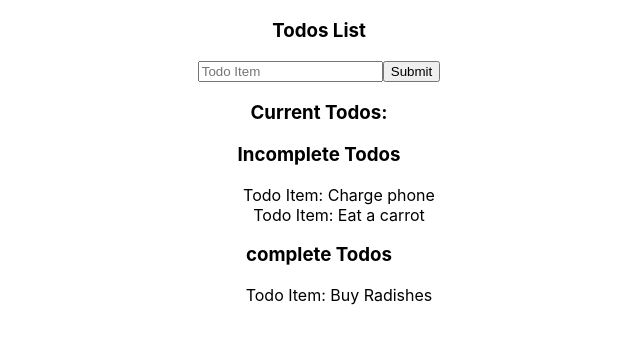
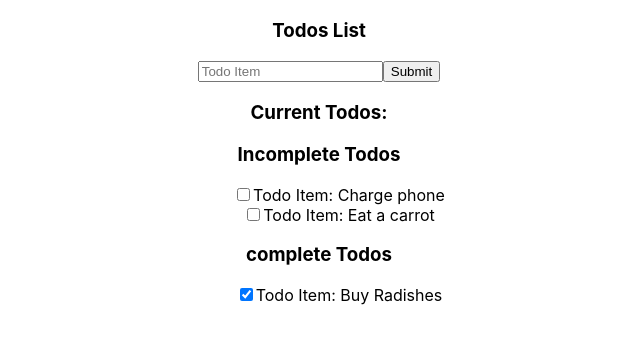
Before and after one commit to truthseekers/class-todo-list, a React (Create React App) app: page / in a window 1280 px wide. Shown: the top 344 px of the page, without its empty margins (321-961 px from the left). Built offline with nearby package versions, Linux system fonts and the light colour scheme.

Commit message:
finished updating todo

```diff
--- a/src/App.js
+++ b/src/App.js
@@ -13,6 +13,7 @@ class App extends React.Component {
       textField: "",
     };
 
+    this.updateTodo = this.updateTodo.bind(this);
     this.handleSubmit = this.handleSubmit.bind(this);
     this.handleNameFieldChange = this.handleNameFieldChange.bind(this);
   }
@@ -41,6 +42,19 @@ class App extends React.Component {
     });
   }
 
+  updateTodo(updatedId) {
+    let newTodos = [...this.state.todos];
+    newTodos.forEach((elem) => {
+      if (elem.id == updatedId) {
+        elem.isCompleted = !elem.isCompleted;
+      }
+    });
+    this.setState({
+      todos: newTodos,
+      textField: this.state.textField,
+    });
+  }
+
   render() {
     console.log(this.state.todos);
     return (
@@ -59,7 +73,7 @@ class App extends React.Component {
           <input type="submit" value="Submit" />
         </form>
         <h3>Current Todos:</h3>
-        <TodoList todos={this.state.todos} />
+        <TodoList updateTodo={this.updateTodo} todos={this.state.todos} />
       </div>
     );
   }
--- a/src/TodoItem.js
+++ b/src/TodoItem.js
@@ -3,10 +3,24 @@ import React from "react";
 class TodoItem extends React.Component {
   constructor(props) {
     super(props);
+    this.updateTodo = this.updateTodo.bind(this);
+  }
+
+  updateTodo() {
+    this.props.updateTodo(this.props.id);
   }
 
   render() {
-    return <li>Todo Item: {this.props.title}</li>;
+    return (
+      <li>
+        <input
+          type="checkbox"
+          checked={this.props.isCompleted}
+          onChange={this.updateTodo}
+        />
+        Todo Item: {this.props.title}
+      </li>
+    );
   }
 }
 
--- a/src/TodoList.js
+++ b/src/TodoList.js
@@ -13,7 +13,15 @@ class TodoList extends React.Component {
         <ul style={{ listStyleType: "none" }}>
           {this.props.todos.map((elem) => {
             if (!elem.isCompleted) {
-              return <TodoItem key={elem.id} title={elem.title} />;
+              return (
+                <TodoItem
+                  key={elem.id}
+                  id={elem.id}
+                  isCompleted={elem.isCompleted}
+                  updateTodo={this.props.updateTodo}
+                  title={elem.title}
+                />
+              );
             }
           })}
         </ul>
@@ -21,7 +29,15 @@ class TodoList extends React.Component {
         <ul style={{ listStyleType: "none" }}>
           {this.props.todos.map((elem) => {
             if (elem.isCompleted) {
-              return <TodoItem key={elem.id} title={elem.title} />;
+              return (
+                <TodoItem
+                  key={elem.id}
+                  id={elem.id}
+                  isCompleted={elem.isCompleted}
+                  updateTodo={this.props.updateTodo}
+                  title={elem.title}
+                />
+              );
             }
           })}
         </ul>
```
